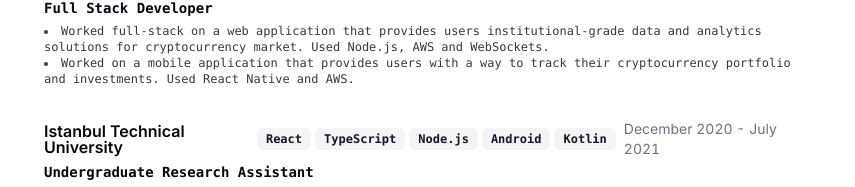
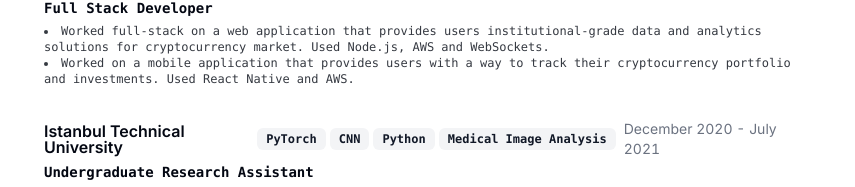
Before and after one commit to furkanakkurt/portfolio, a Next.js app: page / in a window 1280 px wide. Shown: the part 1093-1280 px from the top of the page, without its empty margins (212-1067 px from the left). Built offline with nearby package versions, Linux system fonts and the light colour scheme.

Commit message:
ref: update user data

```diff
--- a/src/app/layout.tsx
+++ b/src/app/layout.tsx
@@ -13,7 +13,7 @@ const inter = Inter({
 });
 
 export const metadata: Metadata = {
-  metadataBase: new URL("https://cv.jarocki.me"),
+  metadataBase: new URL("https://furkanakkurt.com"),
   title: {
     default: `${RESUME_DATA.name} - ${RESUME_DATA.about}`,
     template: `%s | ${RESUME_DATA.name}`,
@@ -25,9 +25,9 @@ export const metadata: Metadata = {
     "portfolio",
     RESUME_DATA.name,
     "software engineer",
-    "full stack developer",
-    "react",
-    "next.js",
+    "cloud devops engineer",
+    "software architect",
+    "java",
     "typescript",
   ],
   authors: [{ name: RESUME_DATA.name }],
@@ -61,7 +61,7 @@ export const metadata: Metadata = {
     card: "summary_large_image",
     title: `${RESUME_DATA.name} - ${RESUME_DATA.about}`,
     description: RESUME_DATA.about,
-    creator: "@BartoszJarocki",
+    creator: "@furkanakkurt",
   },
   alternates: {
     canonical: RESUME_DATA.personalWebsiteUrl,
--- a/src/data/resume-data.tsx
+++ b/src/data/resume-data.tsx
@@ -112,7 +112,7 @@ export const RESUME_DATA: ResumeData = {
     {
       company: "Istanbul Technical University",
       link: "https://www.itu.edu.tr/",
-      badges: ["React", "TypeScript", "Node.js", "Android", "Kotlin"],
+      badges: ["PyTorch", "CNN", "Python", "Medical Image Analysis"],
       title: "Undergraduate Research Assistant",
       start: "December 2020",
       end: "July 2021",
@@ -137,8 +137,7 @@ export const RESUME_DATA: ResumeData = {
     "GCP",
     "Python - PyTorch - MLOps pipelines",
     "WebSockets",
-    "Node.js",
-
+    "Node.js"
   ],
   projects: [
     {
```
